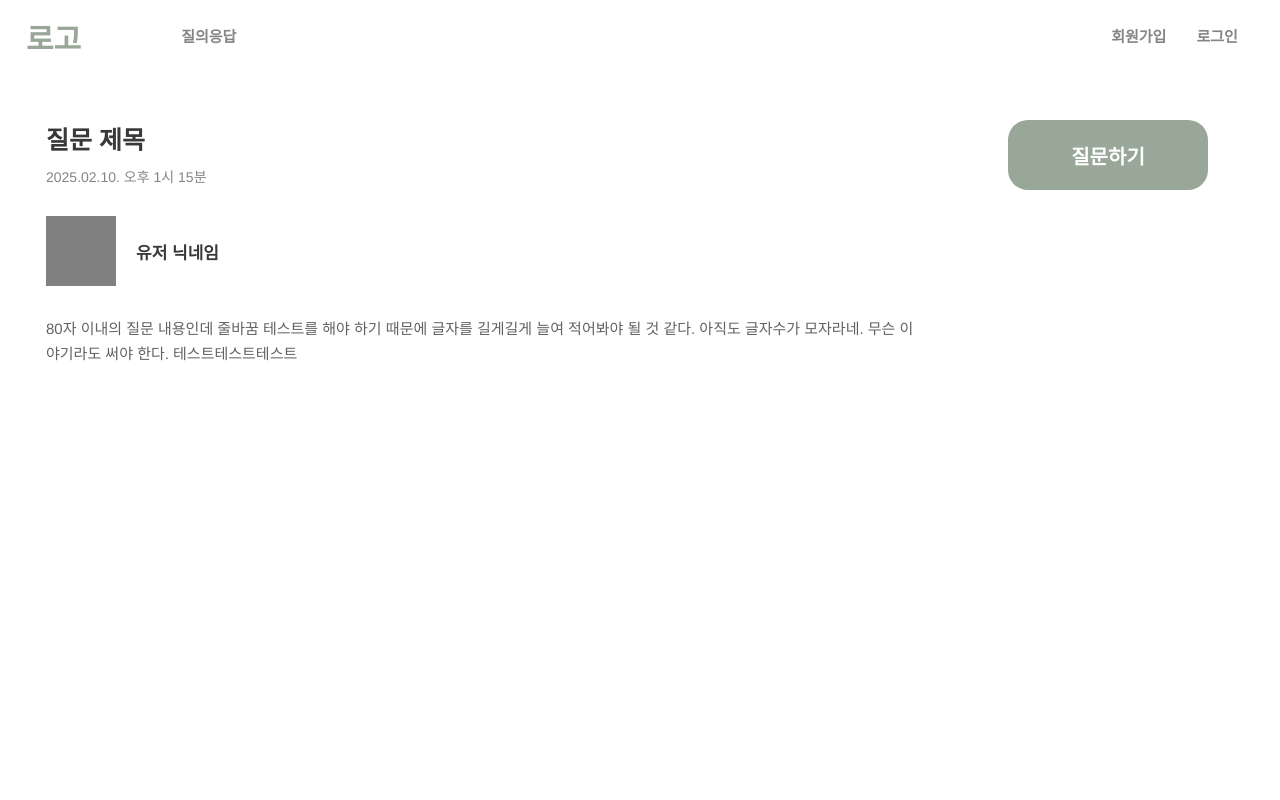
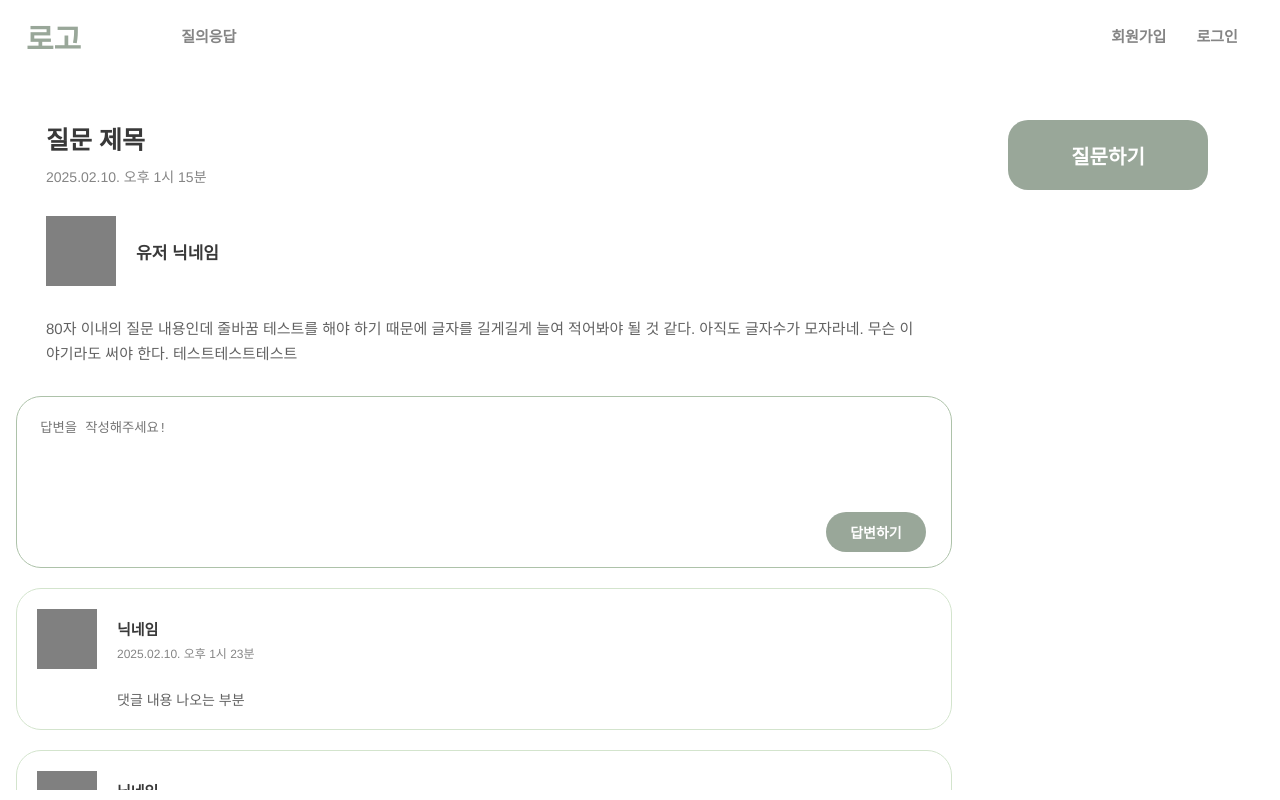
Before and after one commit to Micro-Answer/msa-frontend-vuejs, a Vue app in the folder front_src/: page /qna/number in a window 1280 px wide. Built offline with nearby package versions, Linux system fonts and the light colour scheme.

Commit message:
update: 질의응답 상세보기 ui 추가

```diff
--- /dev/null
+++ b/front_src/src/assets/css/CommentComponent.css
@@ -0,0 +1,47 @@
+.comment_div {
+    margin-top: 20px;
+    border: 1.5px solid #D3E4CD;
+    border-radius: 25px;
+    display: flex;
+    flex-direction: column;
+    align-items: start;
+}
+
+.user_profile {
+    margin-top: 20px;
+    margin-left: 20px;
+    display: flex;
+    align-items: center;
+}
+
+.user_profile .user_profile_pic {
+    background-color: gray;
+    width: 60px;
+    height: 60px;
+}
+
+.user_profile .user_p {
+    display: flex;
+    flex-direction: column;
+    align-items: start;
+    margin-left: 20px;
+}
+
+.user_profile .user_p .user_nickname {
+    color: #393939;
+    font-weight: bold;
+    font-size: 15px;
+}
+
+.user_profile .user_p .comment_time {
+    margin-top: 5px;
+    color: #858585;
+    font-size: 12px;
+}
+
+.comment_div .comment_text {
+    color: #626262;
+    margin-top: 20px;
+    margin-left: 100px;
+    margin-bottom: 20px;
+}
--- a/front_src/src/assets/css/QuestionDetailViewPage.css
+++ b/front_src/src/assets/css/QuestionDetailViewPage.css
@@ -65,6 +65,49 @@
     font-size: 15px;
 }
 
+.comment_write {
+    height: 170px;
+    border: 1.5px solid #ADC2A9;
+    border-radius: 25px;
+    display: flex;
+    flex-direction: column;
+    align-items: center;
+}
+
+.comment_write .comment_write_area {
+    resize: none;
+    margin-top: 20px;
+    margin-bottom: 10px;
+    width: 95%;
+    height: 85px;
+}
+
+.comment_write .comment_write_area:focus {
+    outline: none;
+    border: none;
+}
+
+.comment_write .comment_button {
+    margin-left: auto;
+    margin-right: 25px;
+    width: 100px;
+    height: 40px;
+    background-color: #99A799;
+    border-radius: 25px;
+    display: flex;
+    justify-content: center;
+    align-items: center;
+}
+
+.comment_write .comment_button:hover {
+    background-color: #818f81;
+}
+
+.comment_write .comment_button p {
+    color: #ffffff;
+    font-weight: bold;
+}
+
 .q_btn {
     width: 25%;
     height: 100%;
--- /dev/null
+++ b/front_src/src/components/CommentComponent.vue
@@ -0,0 +1,23 @@
+<template>
+    <div class="comment_div">
+        <div class="user_profile">
+            <div class="user_profile_pic"></div>
+            <div class="user_p">
+                <p class="user_nickname">닉네임</p>
+                <p class="comment_time">2025.02.10. 오후 1시 23분</p>
+            </div>
+        </div>
+        <div class="comment_text">
+            댓글 내용 나오는 부분
+        </div>
+    </div>
+</template>
+
+<script lang="ts">
+import {defineComponent} from "vue";
+import "../assets/css/CommentComponent.css";
+
+export default defineComponent({
+    name: "CommentComponent",
+})
+</script>
--- a/front_src/src/views/QuestionDetailViewPage.vue
+++ b/front_src/src/views/QuestionDetailViewPage.vue
@@ -18,8 +18,21 @@
                         테스트테스트테스트
                     </p>
                 </div>
-                <div class="comment_write"></div>
-                <div class="comment_list"></div>
+                <div class="comment_write">
+                    <textarea
+                        class="comment_write_area"
+                        placeholder="답변을 작성해주세요!"></textarea>
+                    <div class="comment_button" style="cursor: pointer;">
+                        <p>답변하기</p>
+                    </div>
+                </div>
+                <div class="comment_list">
+                    <CommentComponent/>
+                    <CommentComponent/>
+                    <CommentComponent/>
+                    <CommentComponent/>
+                    <CommentComponent/>
+                </div>
             </div>
             <div class="q_btn">
                 <div class="question_button" style="cursor: pointer;" @click="goToWriteQuestion">
@@ -34,9 +47,11 @@
 import {defineComponent} from "vue";
 import "../assets/css/QuestionDetailViewPage.css";
 import useDetailPage from "@/assets/ts/QuestionDetailViewPage";
+import CommentComponent from "@/components/CommentComponent.vue";
 
 export default defineComponent({
     name: "QuestionDetailViewPage",
+    components: {CommentComponent},
     setup() {
         return useDetailPage();
     }
```
